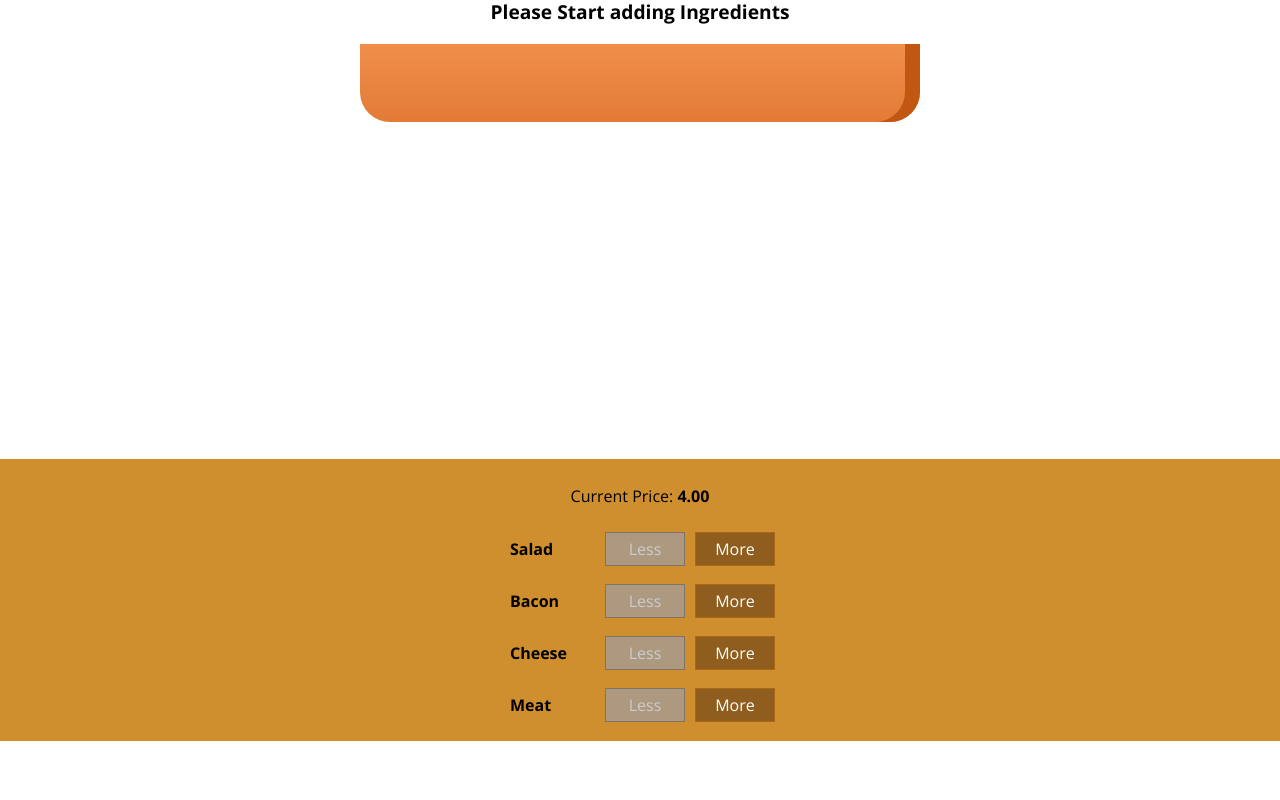
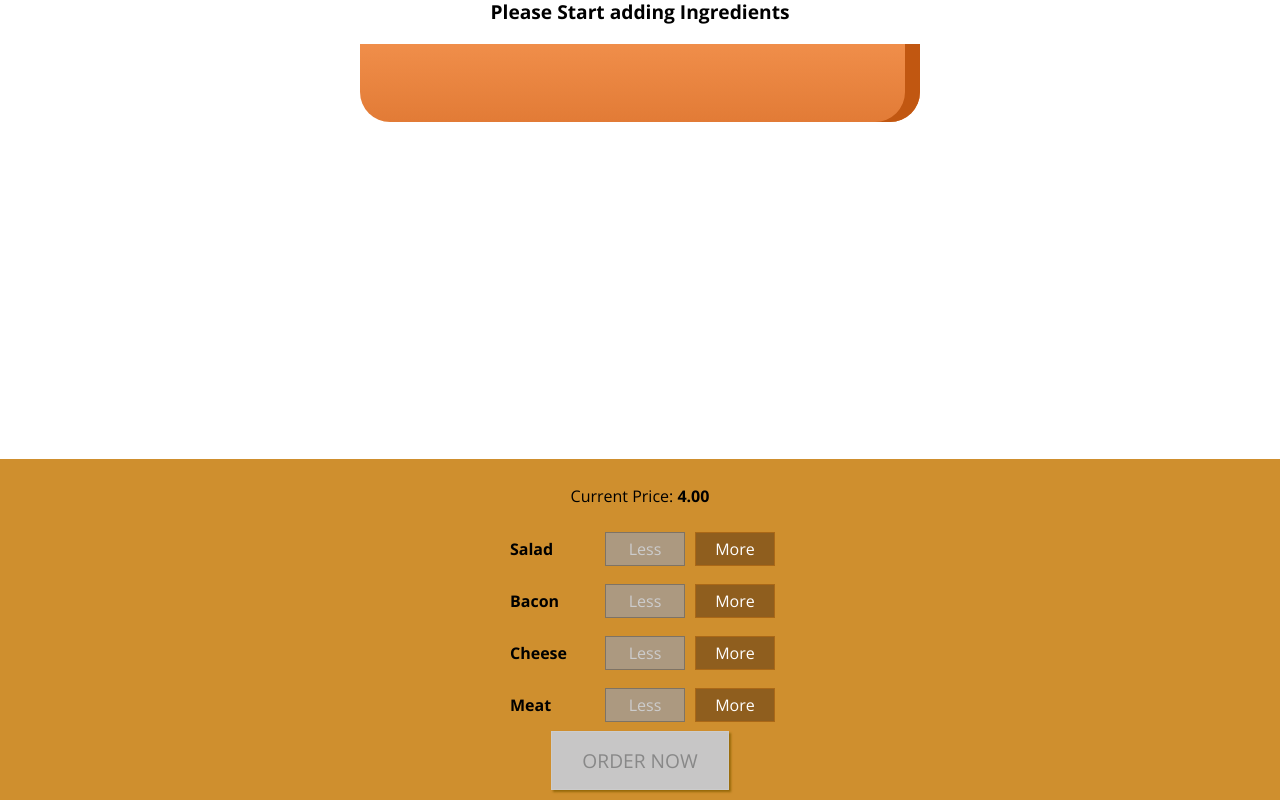
Before and after one commit to patpalmerston/burger-builder, a React (Create React App) app in the folder burger-builder/: page / in a window 1280 px wide. Shown: the part 195-995 px from the top of the page. Before the commit the page ends 936 px from the top, so only its background shows below. Built offline with nearby package versions, Linux system fonts and the light colour scheme; the HTML template or start-up script is replaced by a standard one.

Commit message:
order button feature active

```diff
--- a/burger-builder/src/components/Burger/BuildControls/BuildControls.js
+++ b/burger-builder/src/components/Burger/BuildControls/BuildControls.js
@@ -27,6 +27,12 @@
                     disabled={props.disabled[ctrl.type]}
                 />
             ))}
+            <button
+                className={classes.OrderButton}
+                disabled={!props.purchasable}
+            >
+                ORDER NOW
+            </button>
         </div>
     );
 };
--- a/burger-builder/src/components/Burger/BuildControls/BuildControls.module.css
+++ b/burger-builder/src/components/Burger/BuildControls/BuildControls.module.css
@@ -8,3 +8,45 @@
     margin: auto;
     padding: 10px 0;
 }
+
+.OrderButton {
+    background-color: #dad735;
+    outline: none;
+    cursor: pointer;
+    border: 1px solid #966909;
+    color: #966909;
+    font-family: inherit;
+    font-size: 1.2em;
+    padding: 15px 30px;
+    box-shadow: 2px 2px 2px #966909;
+}
+
+.OrderButton:hover,
+.OrderButton:active {
+    background-color: #a0db41;
+    border: 1px solid #966909;
+    color: #966909;
+}
+
+.OrderButton:disabled {
+    background-color: #c7c6c6;
+    cursor: not-allowed;
+    border: 1px solid #ccc;
+    color: #888888;
+}
+
+.OrderButton:not(:disabled) {
+    animation: enable 0.3s linear;
+}
+
+@keyframes enable {
+    0% {
+        transform: scale(1);
+    }
+    60% {
+        transform: scale(1.1);
+    }
+    100% {
+        transform: scale(1);
+    }
+}
--- a/burger-builder/src/containers/BurgerBuilder/BurgerBuilder.js
+++ b/burger-builder/src/containers/BurgerBuilder/BurgerBuilder.js
@@ -30,7 +30,22 @@
         },
         // keep track of original price
         totalPrice: 4,
+        // this new boolean becomes true once we have atleast one item on the burger
+        purchasable: false,
     };
+
+    // use this method to check wether we should change purchasable to true or false
+    updatePurchaseState(ingredients) {
+        // turn object keys into an array to add together
+        const sum = Object.keys(ingredients)
+            .map((igKey) => {
+                return ingredients[igKey];
+            })
+            .reduce((sum, el) => {
+                return sum + el;
+            }, 0);
+        this.setState({ purchasable: sum > 0 });
+    }
 
     addIngredientHandler = (type) => {
         // need to know what old ingredient count it, for given type
@@ -55,6 +70,7 @@
             totalPrice: newPrice,
             ingredients: updatedIngredients,
         });
+        this.updatePurchaseState(updatedIngredients);
     };
 
     removeIngredientHandler = (type) => {
@@ -84,6 +100,7 @@
             totalPrice: newPrice,
             ingredients: updatedIngredients,
         });
+        this.updatePurchaseState(updatedIngredients);
     };
 
     render() {
@@ -102,6 +119,7 @@
                     ingredientAdded={this.addIngredientHandler}
                     ingredientRemove={this.removeIngredientHandler}
                     disabled={disabledInfo}
+                    purchasable={this.state.purchasable}
                     price={this.state.totalPrice}
                 />
             </Aux>
```
